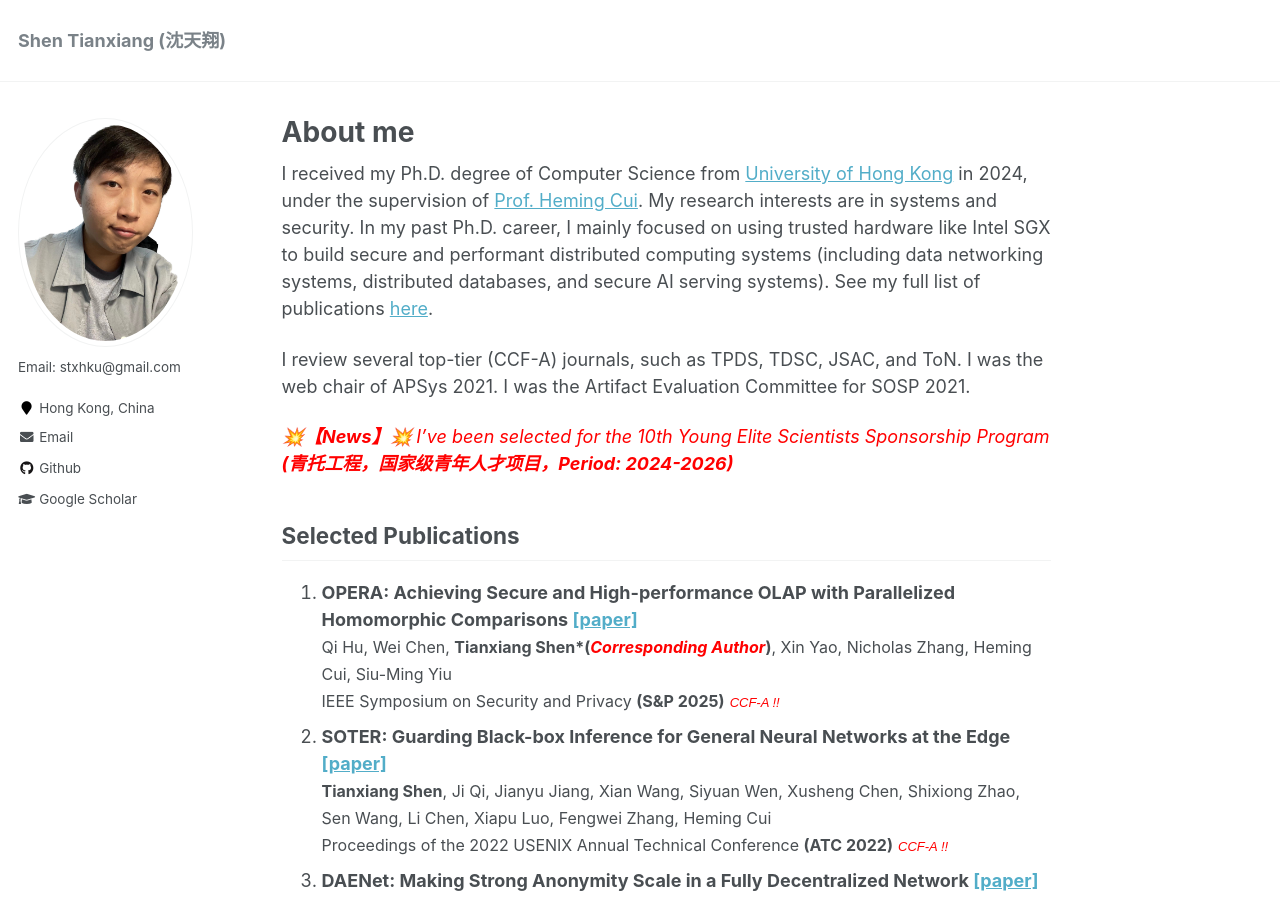
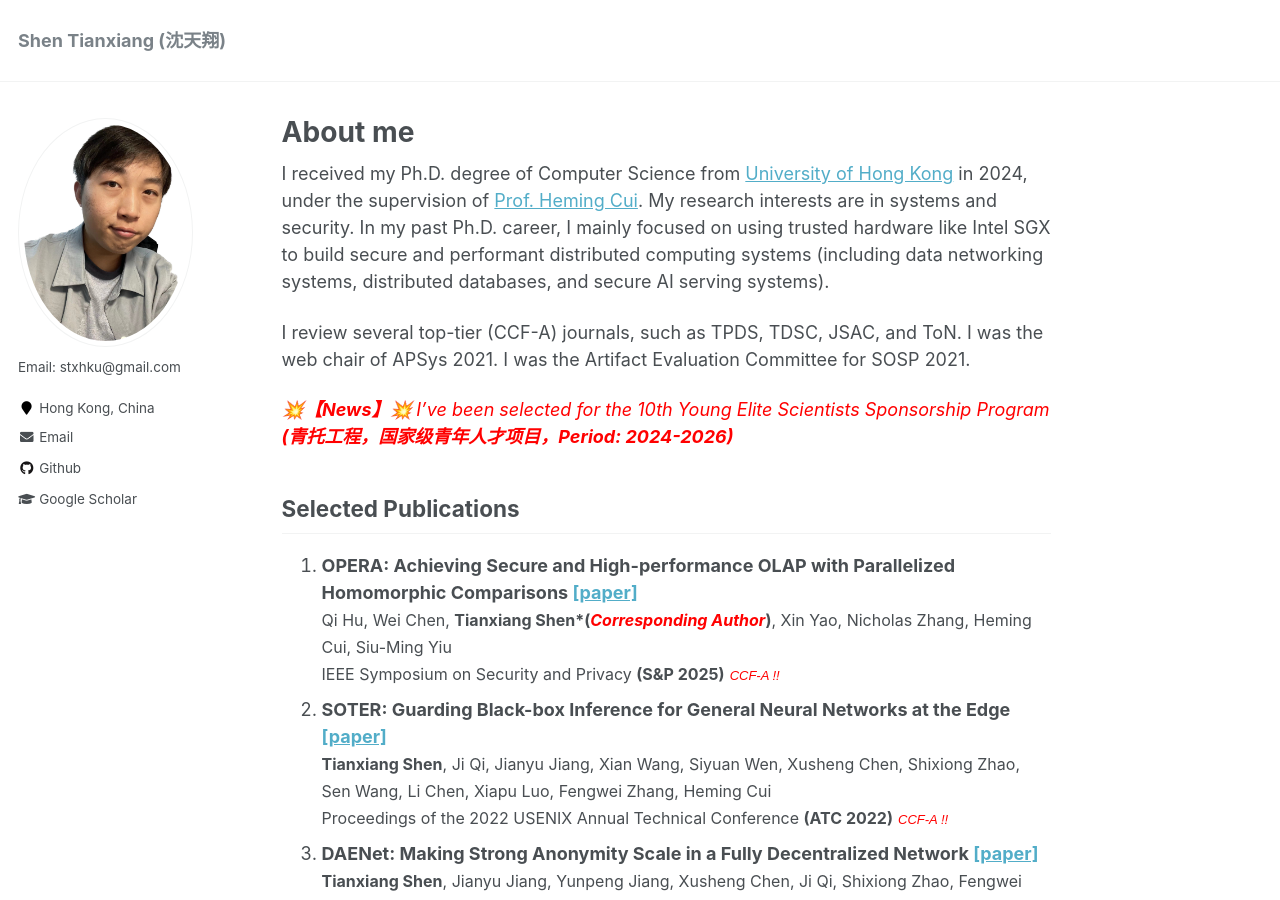
Before and after one commit to tianxiang999/tianxiang999.github.io, a Jekyll site: the page built from _pages/about.md, in a window 1280 px wide and 900 px high. Built offline with Jekyll 4.4.1, drawn with Linux system fonts in a browser that asks for light colours; comment, search, counter and statistics services are not loaded; some of the changed text lies outside the part shown.

Commit message:
Update about.md

```diff
--- a/_pages/about.md
+++ b/_pages/about.md
@@ -13,7 +13,7 @@ My research interests are in systems and security. In my past Ph.D. career, I
 mainly focused on using trusted hardware like Intel SGX to build secure and performant
 distributed
 computing systems (including data networking systems, distributed databases, and
-secure AI serving systems). See my full list of publications [here](https://scholar.google.com/citations?user=O9OOpR0AAAAJ&hl=zh-CN).
+secure AI serving systems).
 
 I review several top-tier (CCF-A) journals, such as TPDS, TDSC, JSAC, and ToN. I
 was the web chair of APSys 2021. I was the Artifact Evaluation
@@ -86,11 +86,7 @@ Selected Publications
    Fengwei Zhang<br>In The 15th ACM ASIA Conference on Computer and Communications
    Security <strong>(ASIA CCS 2020)</strong></font>
 
-10. <strong>UPA: An Automated, Accurate and Efficient Differentially Private Big-data Mining System [[paper]](https://i.cs.hku.hk/~heming/papers/dsn20-upa.pdf)</strong>
-  <br>
-   <font size="3">Tsz On Li, Jianyu Jiang, Ji Qi, Chi Chiu So, Jiacheng Ma, Xusheng Chen, <strong>Tianxiang Shen</strong>,Heming Cui, Yuexuan Wang, Peng Wangi<br>Proceedings of the 50th IEEE/IFIP International Conference on Dependable Systems and Networks <strong>(DSN 2020)</strong></font><br><font size="2" face="arial"
-   color="red"><i>CCF-B</i></font>
-
+10. See the full list of publications [here](https://scholar.google.com/citations?user=O9OOpR0AAAAJ&hl=zh-CN).
 
 <!--
 10. <strong>UPA: An Automated, Accurate and Efficient Differentially Private Big-data Mining System
```
